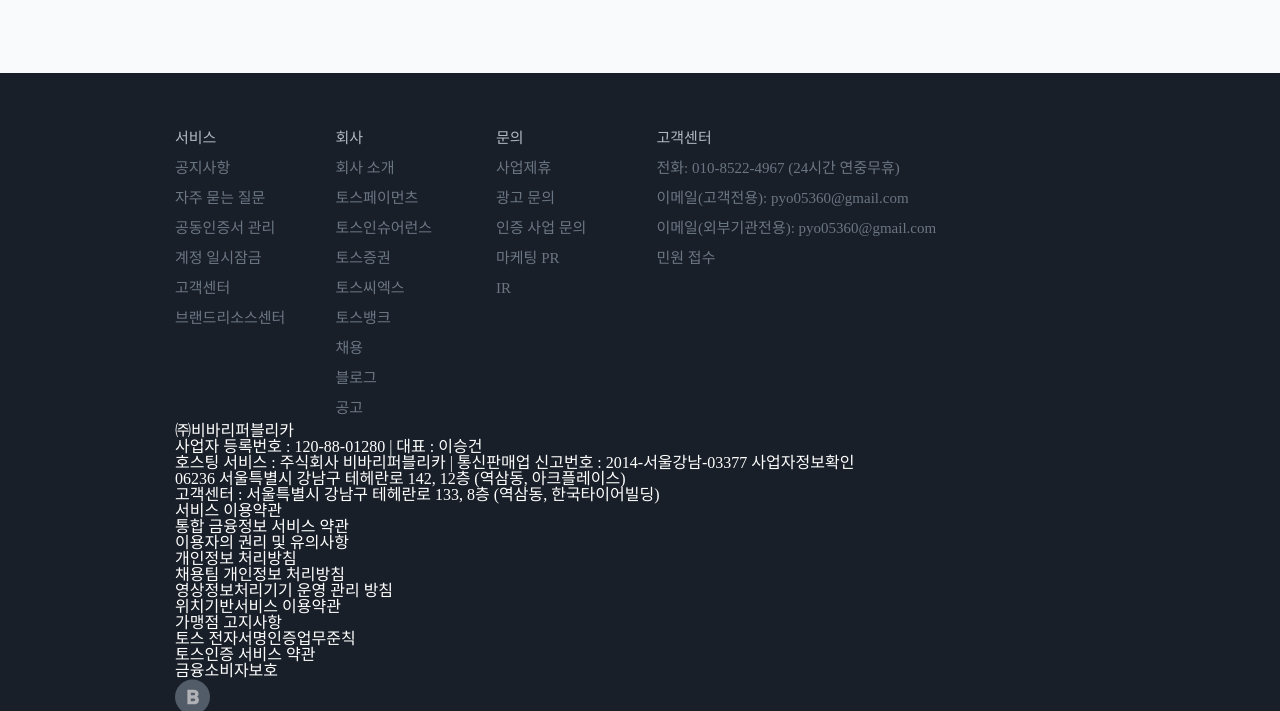
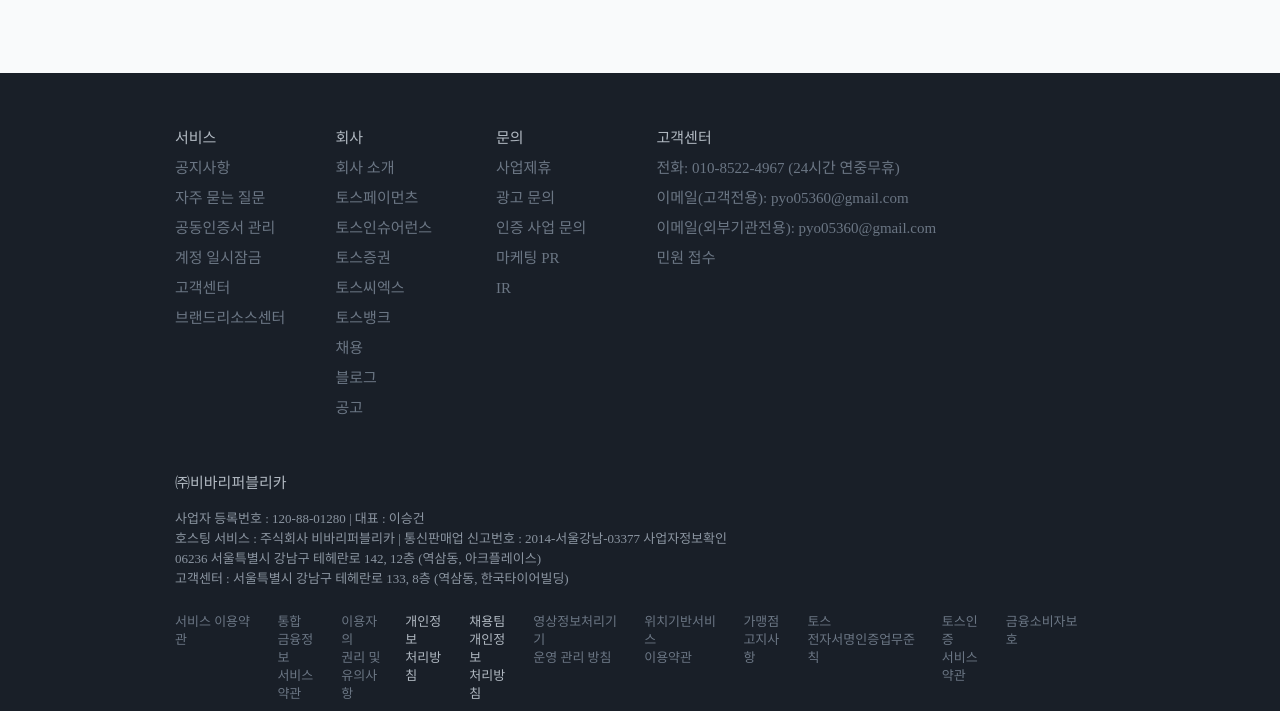
Before and after one commit to charile1/toss-clone, a plain HTML site: page index.html in a window 1280 px wide. Shown: the part 4910-5621 px from the top of the page. Drawn offline with Linux system fonts and the light colour scheme.

Commit message:
💄 footer css 마무리

```diff
--- a/index.html
+++ b/index.html
@@ -194,7 +194,7 @@
                     <li class="list"><a href="#none">민원 접수</a></li>
                 </ul>
             </article>
-            <address>
+            <address class="address">
                 <strong class="tit-address">㈜비바리퍼블리카</strong>
                     <li class="list"> 사업자 등록번호 : 120-88-01280 | 대표 : 이승건<li>
                     <li class="list">호스팅 서비스 : 주식회사 비바리퍼블리카 | 통신판매업 신고번호 : 2014-서울강남-03377 사업자정보확인</li>
@@ -203,15 +203,15 @@
             </address>
             <ul class="p-footer_term-wrapper">
                 <li class="p-footer__term"><a href="#none">서비스 이용약관</a></li>
-                <li class="p-footer__term"><a href="#none">통합 금융정보 서비스 약관</a></li>
-                <li class="p-footer__term"><a href="#none">이용자의 권리 및 유의사항</a></li>
-                <li class="p-footer__term"><a href="#none">개인정보 처리방침</a></li>
-                <li class="p-footer__term"><a href="#none">채용팀 개인정보 처리방침</a></li>
-                <li class="p-footer__term"><a href="#none">영상정보처리기기 운영 관리 방침</a></li>
-                <li class="p-footer__term"><a href="#none">위치기반서비스 이용약관</a></li>
-                <li class="p-footer__term"><a href="#none">가맹점 고지사항</a></li>
-                <li class="p-footer__term"><a href="#none">토스 전자서명인증업무준칙</a></li>
-                <li class="p-footer__term"><a href="#none">토스인증 서비스 약관</a></li>
+                <li class="p-footer__term"><a href="#none">통합<br>금융정보<br>서비스<br> 약관</a></li>
+                <li class="p-footer__term"><a href="#none">이용자의<br> 권리 및<br> 유의사항</a></li>
+                <li class="p-footer__term"><a class="dark" href="#none">개인정보<br> 처리방침</a></li>
+                <li class="p-footer__term"><a class="dark" href="#none">채용팀<br> 개인정보<br> 처리방침</a></li>
+                <li class="p-footer__term"><a href="#none">영상정보처리기기<br> 운영 관리 방침</a></li>
+                <li class="p-footer__term"><a href="#none">위치기반서비스<br> 이용약관</a></li>
+                <li class="p-footer__term"><a href="#none">가맹점<br> 고지사항</a></li>
+                <li class="p-footer__term"><a href="#none">토스<br> 전자서명인증업무준칙</a></li>
+                <li class="p-footer__term"><a href="#none">토스인증<br> 서비스<br> 약관</a></li>
                 <li class="p-footer__term"><a href="#none">금융소비자보호</li>
             </ul>
             <ul class="p-footer_social-list">
--- a/style/style.css
+++ b/style/style.css
@@ -525,6 +525,7 @@ border-radius: 26px;
 
 .p-footer .p-footer_inner .cont-link {
     display: flex;
+    padding-bottom: 50px;
 }
 
 .p-footer .p-footer_inner .cont-link .link-list {
@@ -547,6 +548,45 @@ border-radius: 26px;
     color: #6B7684;
 }
 
+.p-footer .address {
+    color: #8b95a1;
+    font-size: 13px;
+    line-height: 20px;
+}
+
+.p-footer .address .tit-address {
+    color: #b0b8c1;
+    display: block;
+    font-size: 15px;
+    padding-bottom: 16px;
+}
+
+.p-footer .p-footer_term-wrapper {
+    display: flex;
+    padding: 24px 0 30px;
+
+}
+
+.p-footer .p-footer_term-wrapper .p-footer__term{
+    padding-right: 17px;
+
+}
+
 .p-footer_term-wrapper a {
-    color: white;
+    color: #6B7684;
+    font-size: 13px;
+    line-height: 18px;
 }
+
+.p-footer_term-wrapper .dark{
+    color: #b0b8c1;
+}
+
+/* .pre {
+    white-space: pre-line;
+} */
+
+.p-footer .p-footer_social-list {
+    display: flex;
+    gap: 0.5rem;
+}
```
